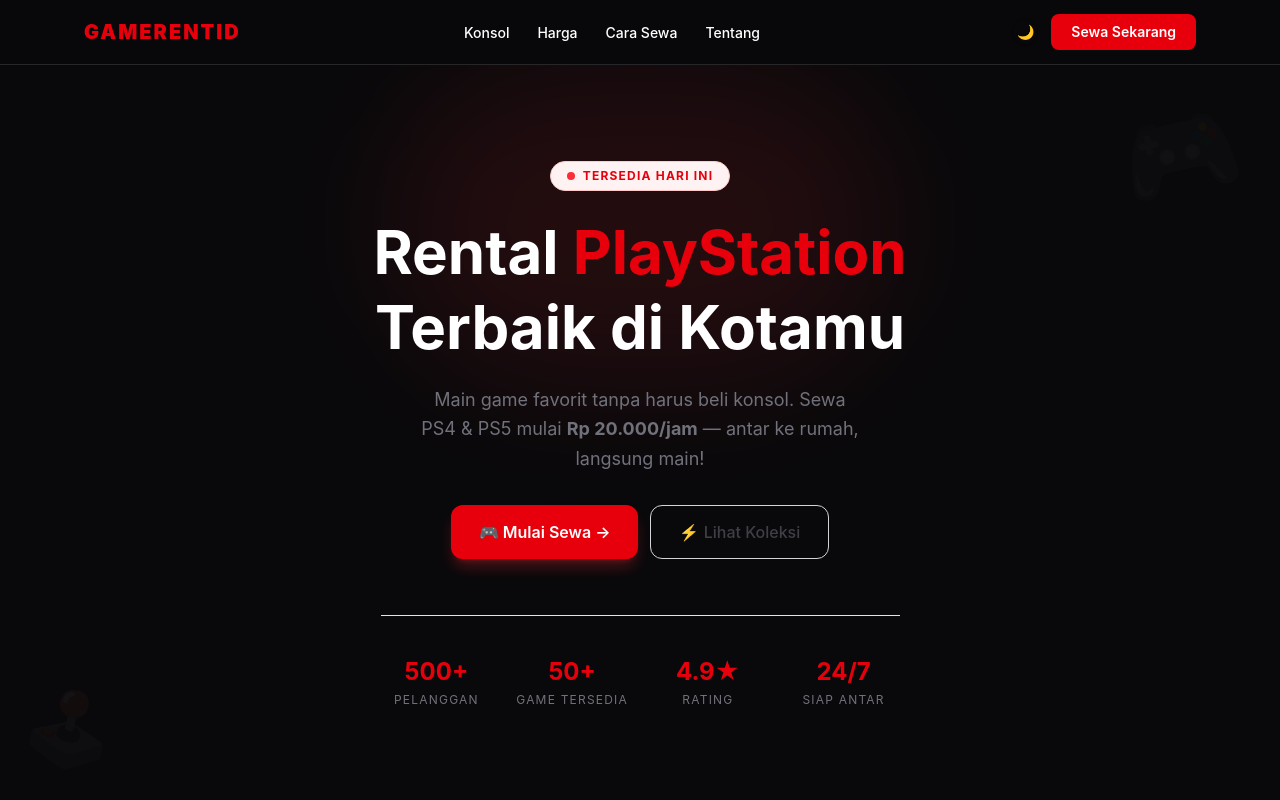
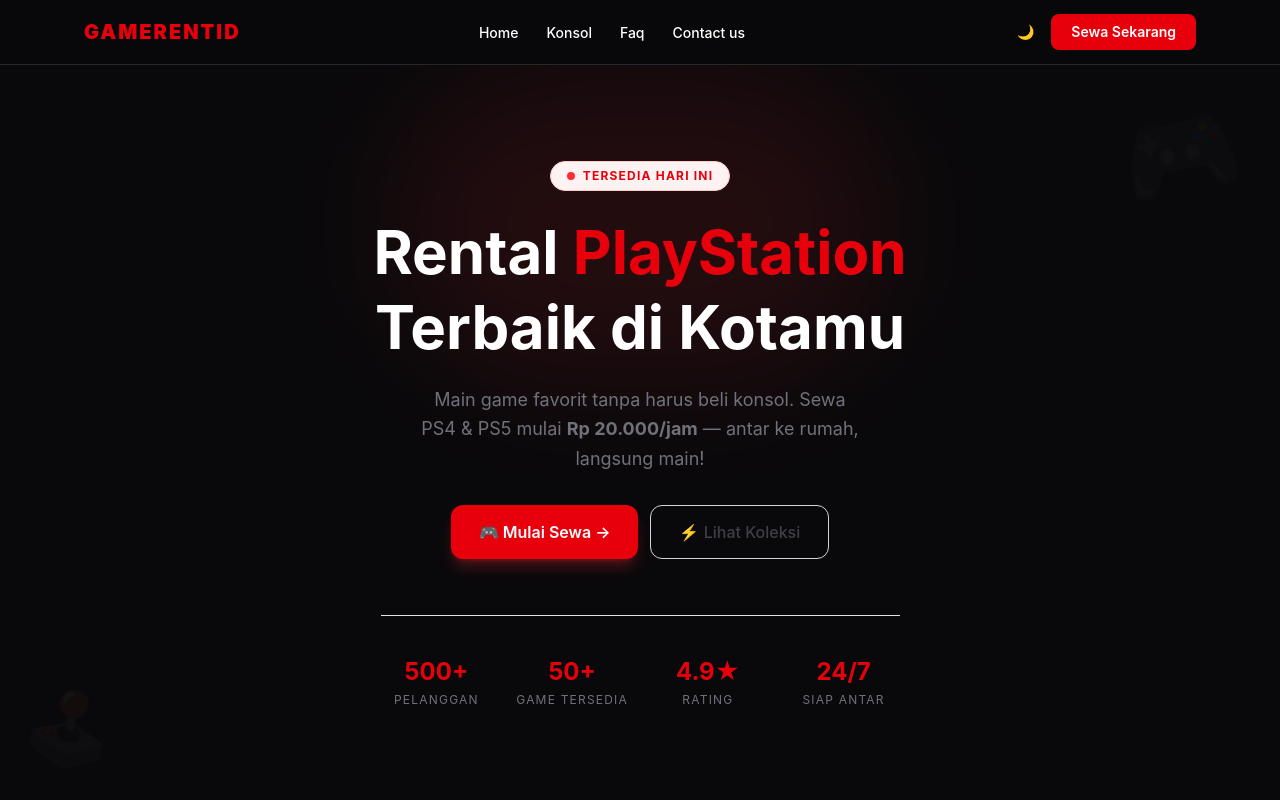
Before and after one commit to mr88-zodiak/landing-page-GAMERENTID, a React (Vite) app: page / in a window 1280 px wide. Shown: the top 800 px of the page. Built offline with nearby package versions, Linux system fonts and the light colour scheme.

Commit message:
update CTA and navlink

```diff
--- a/src/components/Console.jsx
+++ b/src/components/Console.jsx
@@ -6,7 +6,7 @@
 function Consoles({ consoles }) {
   const { theme, setTheme } = useContext(ThemeContext);
   return (
-    <section className={theme === "dark" ? "bg-zinc-900/60 py-20 px-6 transition-colors duration-300" : "bg-zinc-50 py-20 px-6 transition-colors duration-300"}>
+    <section className={theme === "dark" ? "bg-zinc-900/60 py-20 px-6 transition-colors duration-300" : "bg-zinc-50 py-20 px-6 transition-colors duration-300"} id="consoles">
       <div className="max-w-5xl mx-auto">
         <FadeIn>
           <div className="text-center mb-12">
--- a/src/components/CtaBanner.jsx
+++ b/src/components/CtaBanner.jsx
@@ -4,9 +4,11 @@
 import { ThemeContext } from "../App";
 
 function CtaBanner() {
+  const pesan = "Halo, saya tertarik untuk menyewa PlayStation. Bisa bantu saya dengan informasi lebih lanjut?";
+  const waLink = `https://wa.me/6287877763571?text=${encodeURIComponent(pesan)}`;
   const { theme, setTheme } = useContext(ThemeContext);
   return (
-    <section className={theme === "dark" ? "bg-zinc-950 py-16 px-6 transition-colors duration-300" : "bg-white py-16 px-6 transition-colors duration-300"}>
+    <section className={theme === "dark" ? "bg-zinc-950 py-16 px-6 transition-colors duration-300" : "bg-white py-16 px-6 transition-colors duration-300"} id="contact">
       <div className="max-w-4xl mx-auto">
         <FadeIn>
           <div className="relative overflow-hidden bg-red-600 dark:bg-red-700 rounded-3xl p-12 text-center">
@@ -14,7 +16,9 @@
             <span className="absolute -bottom-4 -left-4 text-[90px] opacity-10 pointer-events-none select-none rotate-12">🕹️</span>
             <h2 className="relative font-orbitron font-black text-2xl md:text-3xl text-white mb-3">Siap Main Sekarang?</h2>
             <p className="relative text-white/80 text-base mb-8 max-w-sm mx-auto">Hubungi kami dan konsol sudah di tanganmu dalam 1 jam!</p>
-            <button className="relative bg-white text-red-600 font-bold text-sm px-8 py-3.5 rounded-xl border-0 cursor-pointer hover:scale-105 active:scale-95 transition-transform shadow-xl">💬 Chat via WhatsApp</button>
+            <button onClick={() => window.open(waLink, "_blank")} className="relative bg-white text-red-600 font-bold text-sm px-8 py-3.5 rounded-xl border-0 cursor-pointer hover:scale-105 active:scale-95 transition-transform shadow-xl">
+              💬 Chat via WhatsApp
+            </button>
           </div>
         </FadeIn>
       </div>
--- a/src/components/FAQ.jsx
+++ b/src/components/FAQ.jsx
@@ -6,7 +6,7 @@
 function HowItWorks({ steps }) {
   const { theme, setTheme } = useContext(ThemeContext);
   return (
-    <section className={theme === "dark" ? "bg-zinc-950 border-y border-zinc-800 py-20 px-6 transition-colors duration-300" : "bg-white border-y border-zinc-200 py-20 px-6 transition-colors duration-300"}>
+    <section className={theme === "dark" ? "bg-zinc-950 border-y border-zinc-800 py-20 px-6 transition-colors duration-300" : "bg-white border-y border-zinc-200 py-20 px-6 transition-colors duration-300"} id="how-it-works">
       <div className="max-w-5xl mx-auto">
         <FadeIn>
           <div className="text-center mb-14">
--- a/src/components/HeroSection.jsx
+++ b/src/components/HeroSection.jsx
@@ -4,9 +4,11 @@
 import { ThemeContext } from "../App";
 
 function Hero({ heroStats }) {
+  const pesan = "Halo, saya tertarik untuk menyewa PlayStation. Bisa bantu saya dengan informasi lebih lanjut?";
+  const waLink = `https://wa.me/6287877763571?text=${encodeURIComponent(pesan)}`;
   const { theme, setTheme } = useContext(ThemeContext);
   return (
-    <section className={theme === "dark" ? "relative overflow-hidden bg-zinc-950" : "relative overflow-hidden bg-white"} id="hero">
+    <section className={theme === "dark" ? "relative overflow-hidden bg-zinc-950" : "relative overflow-hidden bg-white"} id="home">
       <div className="absolute inset-0 pointer-events-none">
         <div className="absolute top-0 left-1/2 -translate-x-1/2 w-125 h-80 bg-red-500/10 rounded-full blur-3xl" />
       </div>
@@ -38,11 +40,16 @@
 
         <FadeIn delay={300}>
           <div className="flex flex-wrap gap-3 justify-center mb-14">
-            <button className="flex items-center gap-2 bg-red-600 dark:bg-red-500 text-white font-semibold px-7 py-3.5 rounded-xl border-0 cursor-pointer transition-all hover:opacity-90 hover:scale-105 active:scale-95 shadow-lg shadow-red-500/30">
+            <button
+              onClick={() => window.open(waLink, "_blank")}
+              className="flex items-center gap-2 bg-red-600 dark:bg-red-500 text-white font-semibold px-7 py-3.5 rounded-xl border-0 cursor-pointer transition-all hover:opacity-90 hover:scale-105 active:scale-95 shadow-lg shadow-red-500/30"
+            >
               🎮 Mulai Sewa →
             </button>
             <button className="flex items-center gap-2 border border-zinc-300 dark:border-zinc-700 text-zinc-700 dark:text-zinc-300 hover:border-red-500 hover:text-red-600 dark:hover:text-red-400 font-medium px-7 py-3.5 rounded-xl bg-transparent cursor-pointer transition-all">
-              ⚡ Lihat Koleksi
+              <a href="#consoles" className="text-decoration: underline;">
+                ⚡ Lihat Koleksi
+              </a>
             </button>
           </div>
         </FadeIn>
--- a/src/pages/Home.jsx
+++ b/src/pages/Home.jsx
@@ -38,10 +38,11 @@
     { i: "🎁", t: "Diskon Member", d: "Sewa 5x+, dapat diskon 15% untuk setiap order berikutnya." },
   ];
   const links = [
+    { name: "Home", href: "#home" },
     { name: "Konsol", href: "#consoles" },
-    { name: "Harga", href: "#pricing" },
-    { name: "Cara Sewa", href: "#how-it-works" },
-    { name: "Tentang", href: "#about" },
+    // { name: "Harga", href: "#pricing" },
+    { name: "Faq", href: "#how-it-works" },
+    { name: "Contact us", href: "#contact" },
   ];
   //   useEffect(() => {
   //     document.documentElement.classList.toggle("dark", dark);
```
